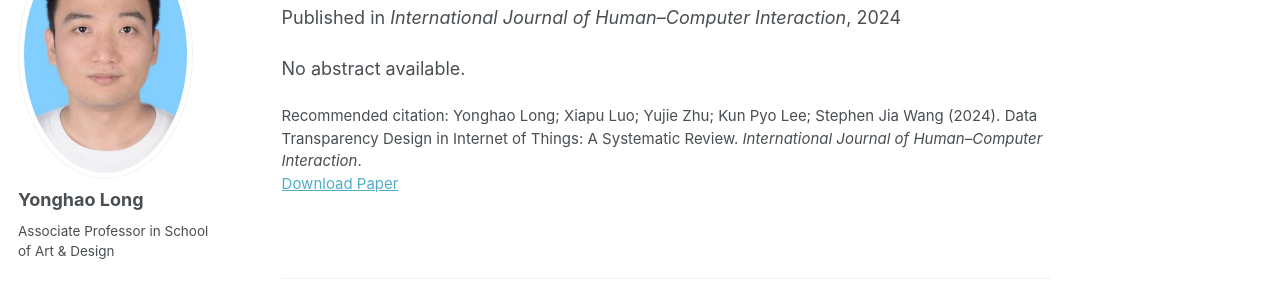
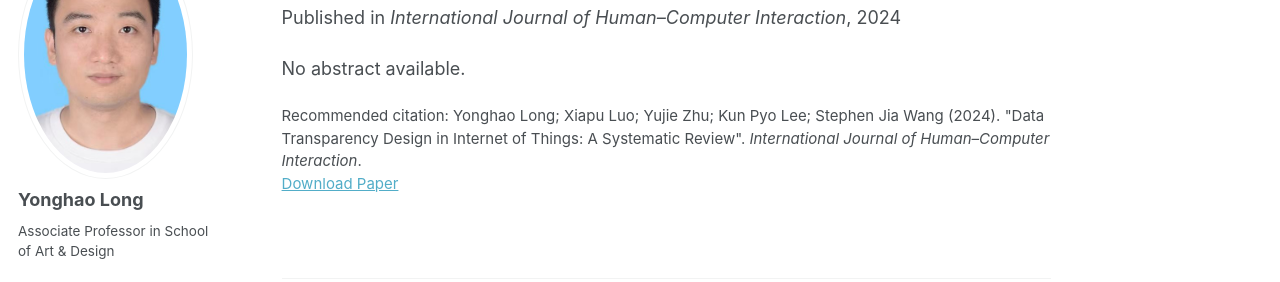
Before and after one commit to qoolyh/qoolyh.github.io, a Jekyll site: the page built from _publications/2024-data-transparency-design-in-internet-of-things-a-s.md, in a window 1280 px wide and 1002 px high. Shown: the part 176-458 px from the top of the window. Built offline with Jekyll 4.4.1, drawn with Linux system fonts in a browser that asks for light colours; some web fonts are replaced; part of the change alters nothing that is shown.

```diff
--- a/_publications/2024-data-transparency-design-in-internet-of-things-a-s.md
+++ b/_publications/2024-data-transparency-design-in-internet-of-things-a-s.md
@@ -1,11 +1,12 @@
 ---
 title: "Data Transparency Design in Internet of Things: A Systematic Review"
 collection: publications
-permalink: /publication/2024-data-transparency-design-in-internet-of-things-a-s
+permalink: /publication/2024-09-16-data-transparency-design-in-internet-of-things-a-s
 excerpt: 'No abstract available....'
-date: 2024-01-01
+date: 2024-09-16
 venue: 'International Journal of Human–Computer Interaction'
 paperurl: 'https://doi.org/10.1080/10447318.2023.2228997'
-citation: 'Yonghao Long; Xiapu Luo; Yujie Zhu; Kun Pyo Lee; Stephen Jia Wang (2024). Data Transparency Design in Internet of Things: A Systematic Review. <i>International Journal of Human–Computer Interaction</i>.'
+citation: 'Yonghao Long; Xiapu Luo; Yujie Zhu; Kun Pyo Lee; Stephen Jia Wang (2024). "Data Transparency Design in Internet of Things: A Systematic Review". <i>International Journal of Human–Computer Interaction</i>.'
 ---
+
 No abstract available.
```
